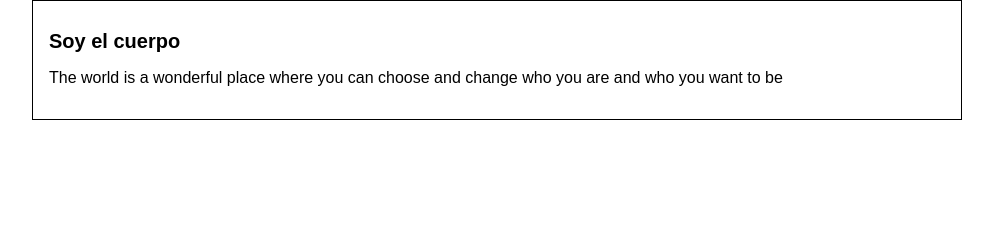
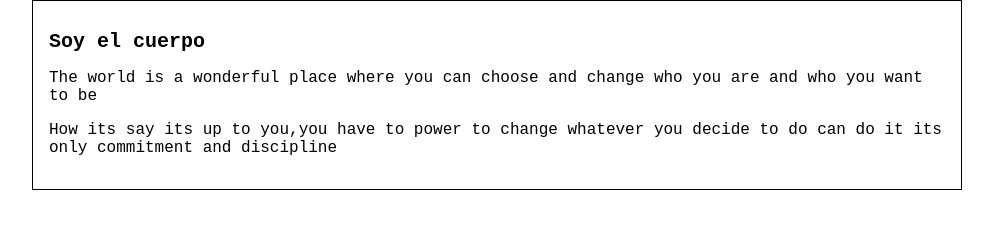
Before and after one commit to fpipee/Blog, a plain HTML site: page index.html in a window 1280 px wide. Shown: the whole page, without its empty margins (143-1136 px from the left). Drawn offline with Linux system fonts and the light colour scheme.

Commit message:
Contenido adicional del blog mejor tipografia

```diff
--- a/css/styles.css
+++ b/css/styles.css
@@ -1,6 +1,6 @@
 body{
     text-align: center;
-    font-family: Arial, Helvetica, sans-serif;
+    font-family: 'Courier New', Courier, monospace;
     color:black;
     font-size: 16px;
     margin:0;
--- a/index.html
+++ b/index.html
@@ -9,6 +9,7 @@
         <div id="post">
             <h1>Soy el cuerpo</h1>
             <p>The world is a wonderful place where you can choose and change who you are and who you want to be</p>
+            <p>How its say its up to you,you have to power to change whatever you decide to do can do it its only commitment and discipline</p>
         </div>
     </div>
 </body>
```
